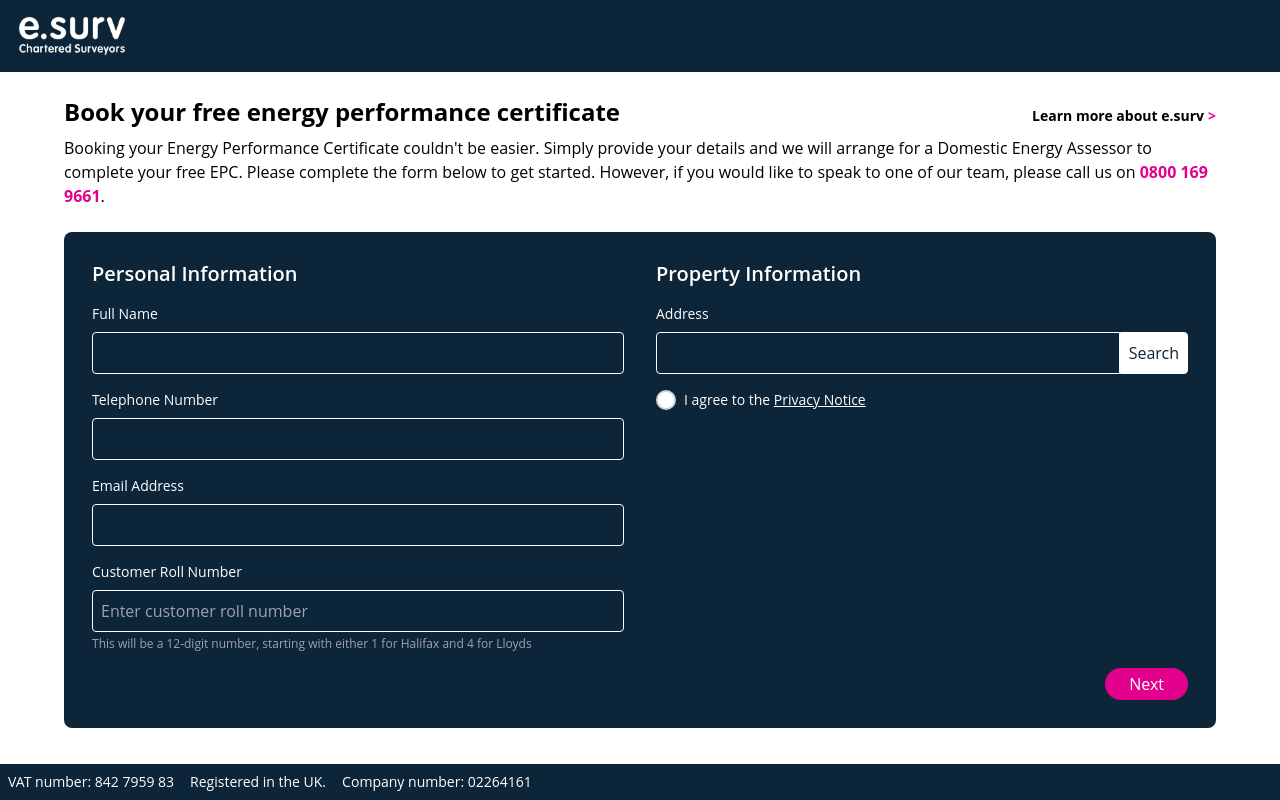
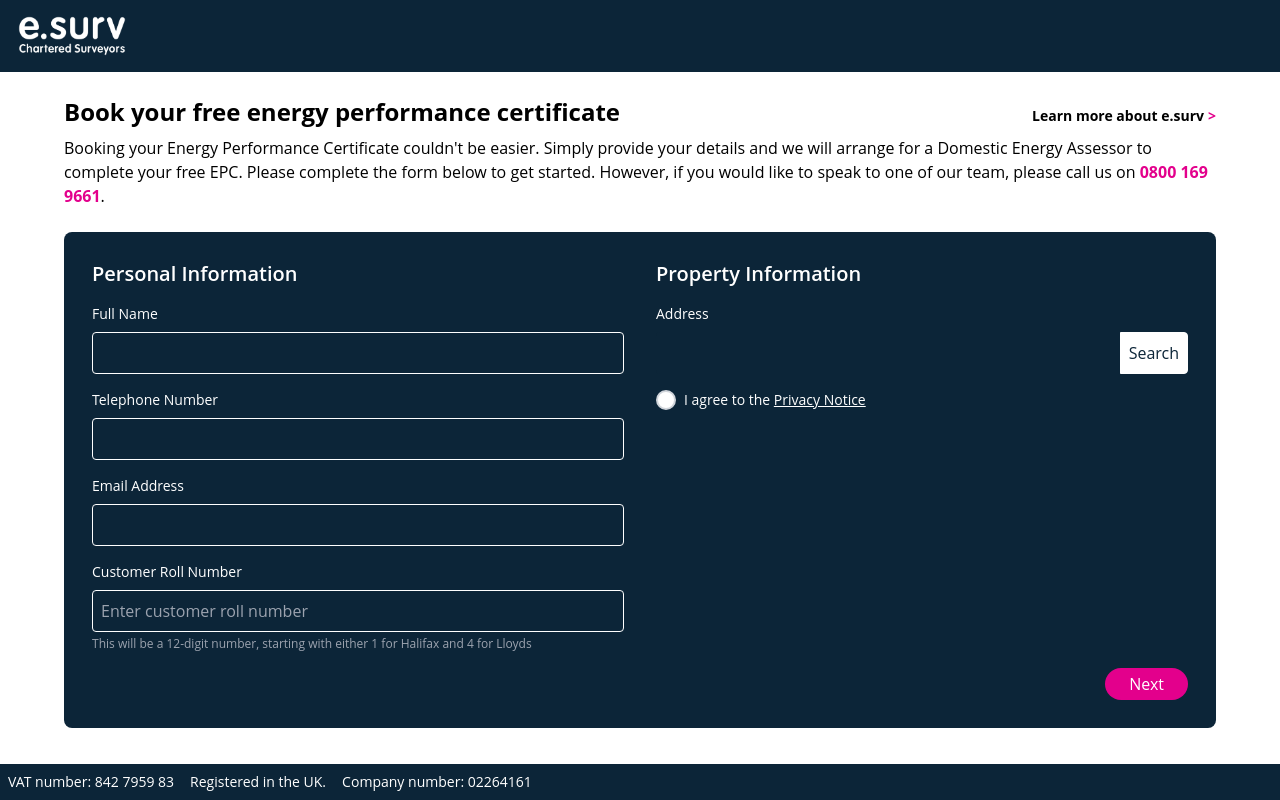
Before and after one commit to pguyard-esurv/lbg-epc, a React (Create React App) app in the folder client/: page / in a window 1280 px wide. Built offline with nearby package versions, Linux system fonts and the light colour scheme.

Commit message:
new css file for formcard; define & conditionally use error border class

```diff
--- /dev/null
+++ b/client/src/FormCard.css
@@ -0,0 +1,7 @@
+.input-border {
+    border: 1px solid white;
+}
+
+.input-border-error {
+    border: 1px solid red;
+}
--- a/client/src/FormCard.js
+++ b/client/src/FormCard.js
@@ -1,5 +1,6 @@
 import React, { useState } from 'react';
 import './index.css';  // Ensure your Tailwind styles are being imported
+import './FormCard.css';
 import {isValid} from 'postcode';
 
 function FormCard() {
@@ -107,7 +108,7 @@ function FormCard() {
                   name="address"
                   value={formData.address}
                   onChange={handleChange}
-                  className="w-full p-2 rounded-l border border-white bg-primary-dark text-white placeholder-gray-400"
+                  className={"w-full p-2 rounded-l ${postcodeError ? 'input-border-error' : 'input-border'} bg-primary-dark text-white placeholder-gray-400"}
                 />
                 <button
                   type="button"
```
